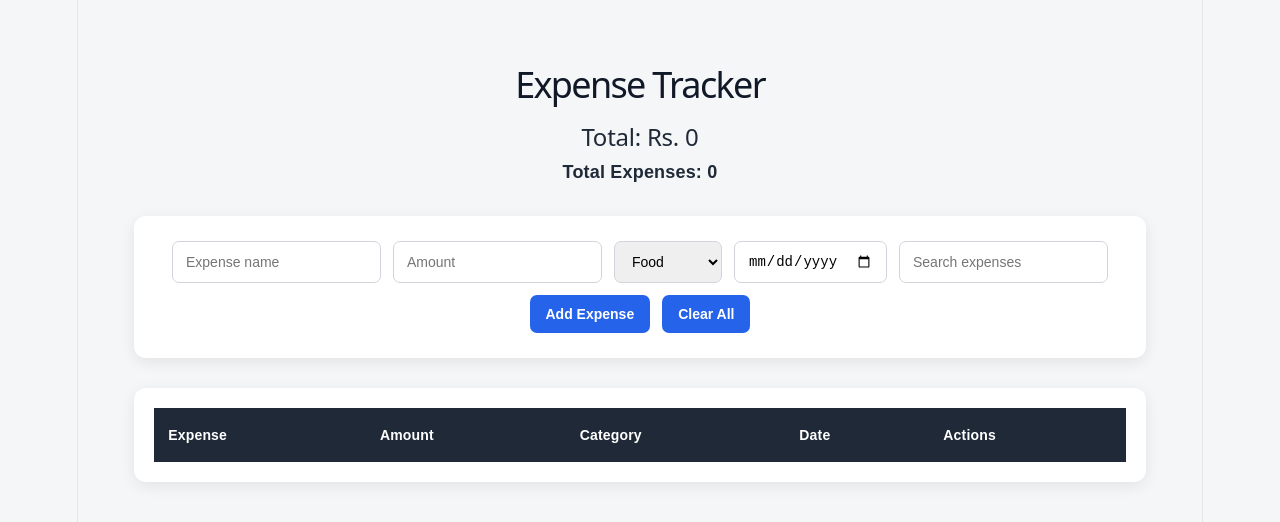
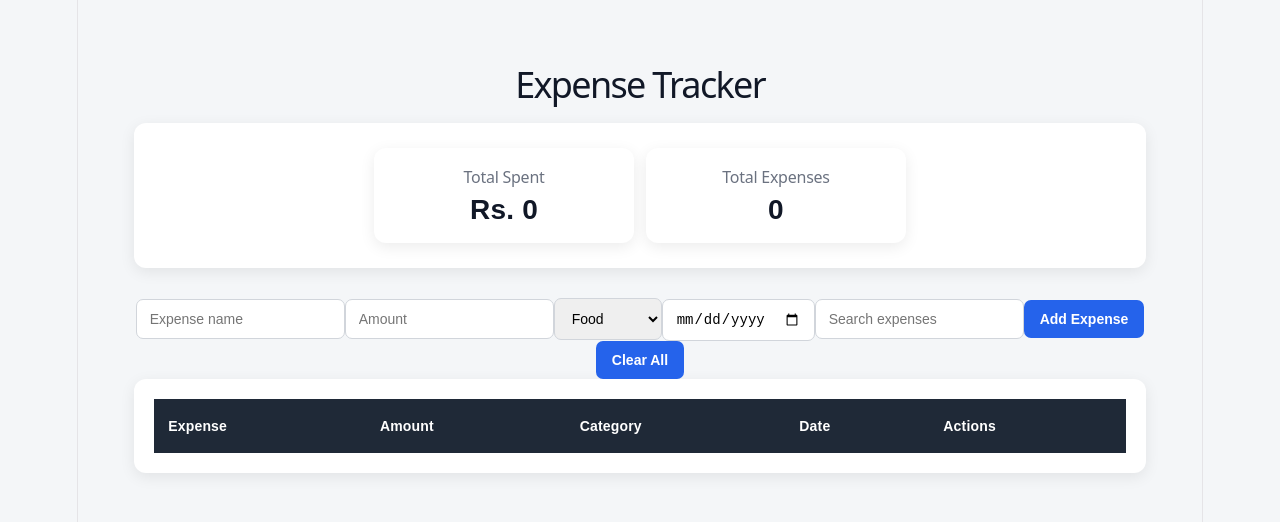
Before and after one commit to zunairasiddique269-hub/expense-tracker, a React (Vite) app in the folder expense-tracker/: page / in a window 1280 px wide. Shown: the top 522 px of the page. Built offline with nearby package versions, Linux system fonts and the light colour scheme.

Commit message:
Improve expense summary cards

```diff
--- a/expense-tracker/src/App.css
+++ b/expense-tracker/src/App.css
@@ -123,3 +123,32 @@ td button {
   padding: 8px 12px;
   font-size: 13px;
 }
+
+/* Summary cards */
+.summary {
+  display: flex;
+  gap: 20px;
+  justify-content: center;
+  margin-bottom: 30px;
+}
+
+.summary-card {
+  background: white;
+  width: 220px;
+  padding: 20px;
+  border-radius: 12px;
+  box-shadow: 0 4px 15px rgba(0, 0, 0, 0.08);
+}
+
+.summary-card h2 {
+  margin: 0 0 10px;
+  font-size: 16px;
+  color: #6b7280;
+}
+
+.summary-card p {
+  margin: 0;
+  font-size: 28px;
+  font-weight: bold;
+  color: #111827;
+}
--- a/expense-tracker/src/App.jsx
+++ b/expense-tracker/src/App.jsx
@@ -13,9 +13,19 @@ const [editingIndex, setEditingIndex] = useState(null)
 const total = expenses.reduce((sum, expense) => sum + Number(expense.amount), 0)
   return (
     <div>
-      <h1>Expense Tracker</h1>
-      <h2>Total: Rs. {total}</h2>
-      <h3>Total Expenses: {expenses.length}</h3>
+    <h1>Expense Tracker</h1>
+
+<div className="summary">
+  <div className="summary-card">
+    <h2>Total Spent</h2>
+    <p>Rs. {total}</p>
+  </div>
+
+  <div className="summary-card">
+    <h2>Total Expenses</h2>
+    <p>{expenses.length}</p>
+  </div>
+</div>
 
       <div>
       <input
```
